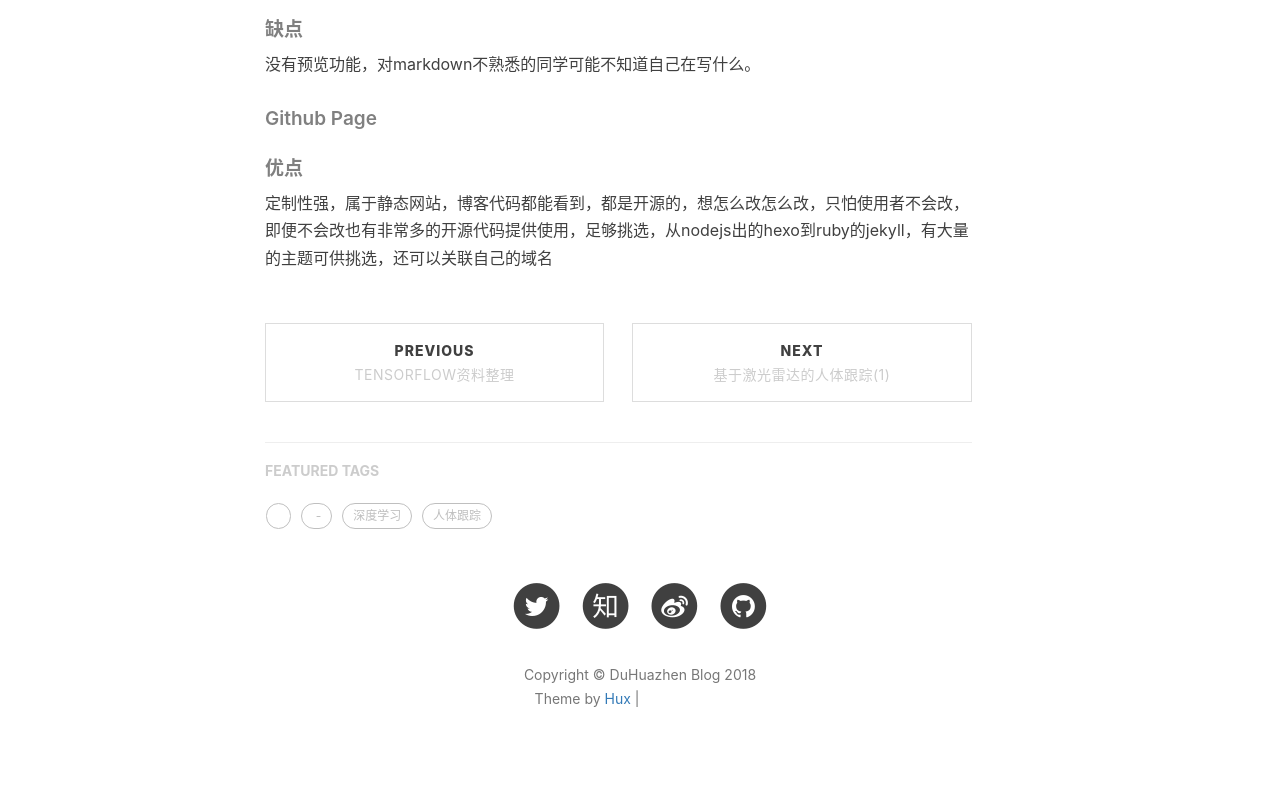
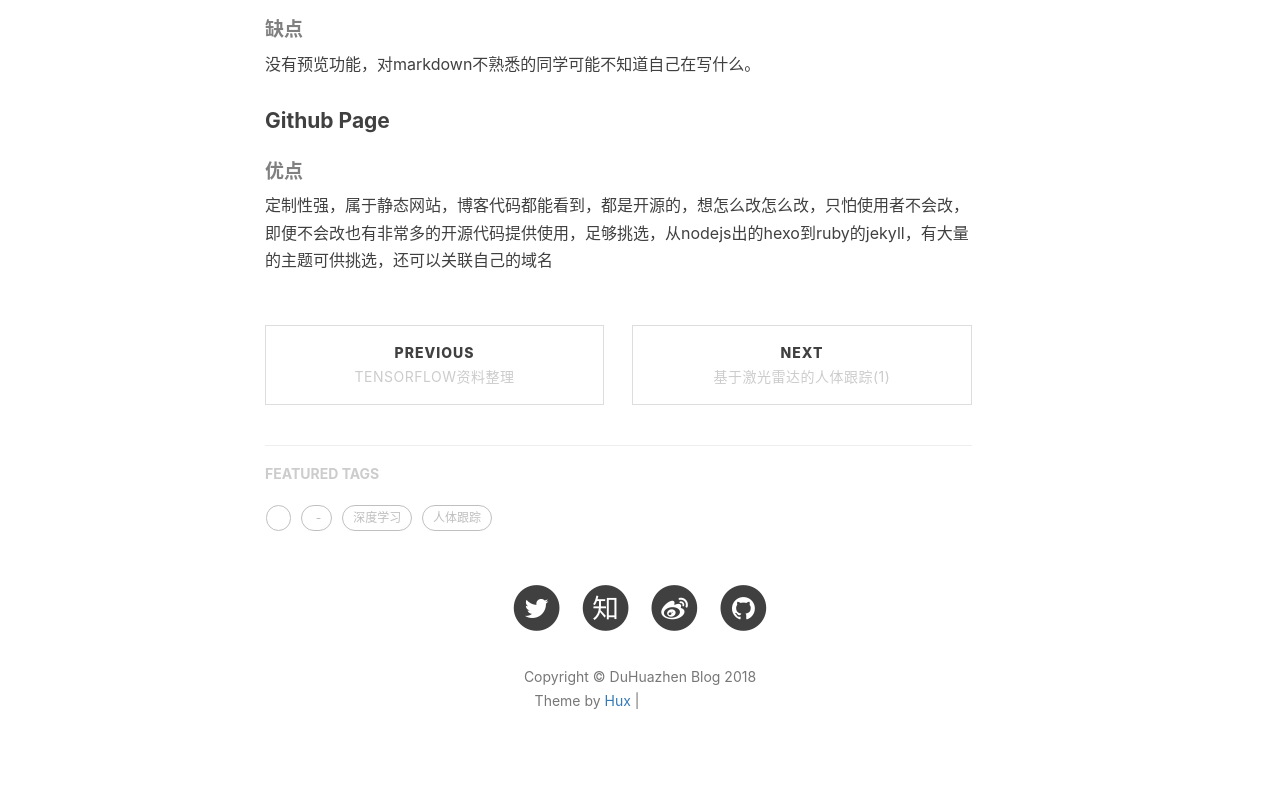
Before and after one commit to duhuazhen/duhuazhen.github.io, a Jekyll site: the page built from _posts/2017-5-13-blog.markdown, in a window 1280 px wide. Shown: the part 1551-2349 px from the top of the page. Built offline with Jekyll 4.4.1, drawn with Linux system fonts in a browser that asks for light colours; nearby versions of some CDN libraries; comment, search, counter and statistics services are not loaded; grey boxes are pictures that could not be loaded.

```diff
--- a/_posts/2017-5-13-blog.markdown
+++ b/_posts/2017-5-13-blog.markdown
@@ -39,7 +39,7 @@ CSDN除了博客外还有很多其他资源，比如源代码下载、课程学
 ##### 缺点
 没有预览功能，对markdown不熟悉的同学可能不知道自己在写什么。
 
-##### Github Page
+#### Github Page
 
 ##### 优点
 定制性强，属于静态网站，博客代码都能看到，都是开源的，想怎么改怎么改，只怕使用者不会改，即便不会改也有非常多的开源代码提供使用，足够挑选，从nodejs出的hexo到ruby的jekyll，有大量的主题可供挑选，还可以关联自己的域名
```
